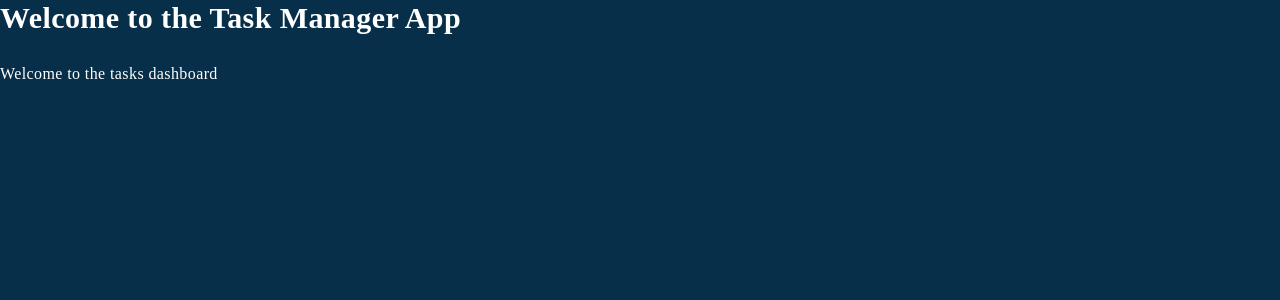
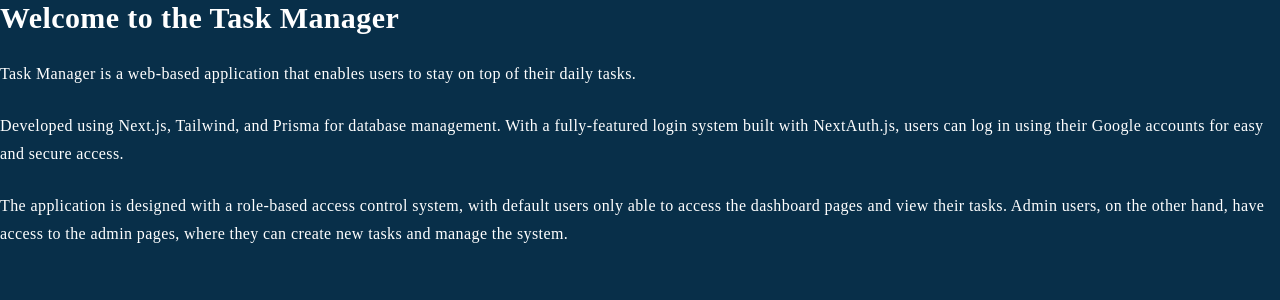
Before and after one commit to otavianopires/task-manager, a Next.js app: page / in a window 1280 px wide. Shown: the top 300 px of the page. Built offline with nearby package versions, Linux system fonts and the light colour scheme.

Commit message:
Add app description to the HomePage

```diff
--- a/pages/index.js
+++ b/pages/index.js
@@ -3,8 +3,12 @@ import { userOptions } from "@/lib/helpers";
 export default function HomePage() {
   return (
     <>
-      <h1>Welcome to the Task Manager App</h1>
-      <p>Welcome to the tasks dashboard</p>
+      <h1>Welcome to the Task Manager</h1>
+      <p>Task Manager is a web-based application that enables users to stay on top of their daily tasks.</p>
+
+      <p>Developed using Next.js, Tailwind, and Prisma for database management. With a fully-featured login system built with NextAuth.js, users can log in using their Google accounts for easy and secure access.</p>
+
+      <p>The application is designed with a role-based access control system, with default users only able to access the dashboard pages and view their tasks. Admin users, on the other hand, have access to the admin pages, where they can create new tasks and manage the system.</p>
     </>
   )
 }
```
